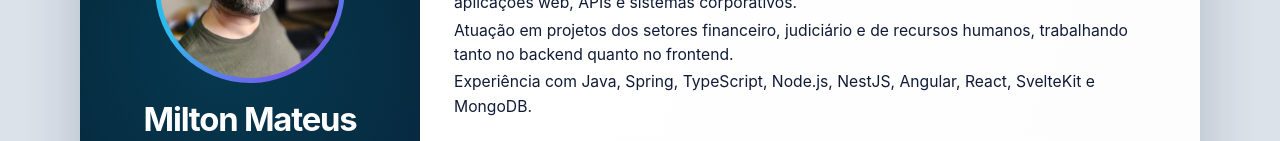
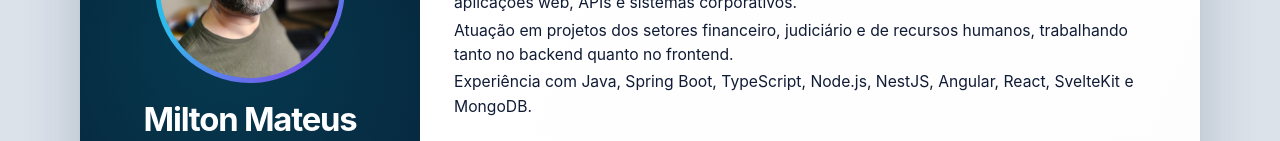
Before and after one commit to miltonmateus/milton-resume, an Angular app: page / in a window 1280 px wide. Shown: the part 163-304 px from the top of the page. Built offline with nearby package versions, Linux system fonts and the light colour scheme.

Commit message:
chore: rename spring skill to spring boot

```diff
--- a/src/data/resume.data.ts
+++ b/src/data/resume.data.ts
@@ -17,12 +17,12 @@ const ptBrResume: Resume = {
     paragraphs: [
       'Desenvolvedor Full Stack com mais de oito anos de experiência no desenvolvimento de aplicações web, APIs e sistemas corporativos.',
       'Atuação em projetos dos setores financeiro, judiciário e de recursos humanos, trabalhando tanto no backend quanto no frontend.',
-      'Experiência com Java, Spring, TypeScript, Node.js, NestJS, Angular, React, SvelteKit e MongoDB.',
+      'Experiência com Java, Spring Boot, TypeScript, Node.js, NestJS, Angular, React, SvelteKit e MongoDB.',
     ],
   },
   skills: [
     { title: 'Linguagens', skills: ['Java', 'TypeScript', 'JavaScript', 'Python'] },
-    { title: 'Backend', skills: ['Spring', 'Node.js', 'NestJS', 'REST APIs', 'Swagger / OpenAPI'] },
+    { title: 'Backend', skills: ['Spring Boot', 'Node.js', 'NestJS', 'REST APIs', 'Swagger / OpenAPI'] },
     { title: 'Frontend', skills: ['Angular', 'React', 'Next.js', 'SvelteKit', 'HTML5', 'CSS3'] },
     { title: 'Banco de dados', skills: ['MongoDB', 'Oracle'] },
     { title: 'Ferramentas', skills: ['Git', 'Azure DevOps', 'Docker', 'Linux', 'Postman'] },
@@ -161,12 +161,12 @@ const enUsResume: Resume = {
     paragraphs: [
       'Full Stack Developer with over eight years of experience building web applications, APIs, and enterprise systems.',
       'Background in financial, legal, and human resources projects, working across backend and frontend responsibilities.',
-      'Hands-on experience with Java, Spring, TypeScript, Node.js, NestJS, Angular, React, SvelteKit, and MongoDB.',
+      'Hands-on experience with Java, Spring Boot, TypeScript, Node.js, NestJS, Angular, React, SvelteKit, and MongoDB.',
     ],
   },
   skills: [
     { title: 'Languages', skills: ['Java', 'TypeScript', 'JavaScript', 'Python'] },
-    { title: 'Backend', skills: ['Spring', 'Node.js', 'NestJS', 'REST APIs', 'Swagger / OpenAPI'] },
+    { title: 'Backend', skills: ['Spring Boot', 'Node.js', 'NestJS', 'REST APIs', 'Swagger / OpenAPI'] },
     { title: 'Frontend', skills: ['Angular', 'React', 'Next.js', 'SvelteKit', 'HTML5', 'CSS3'] },
     { title: 'Databases', skills: ['MongoDB', 'Oracle'] },
     { title: 'Tools', skills: ['Git', 'Azure DevOps', 'Docker', 'Linux', 'Postman'] },
```
